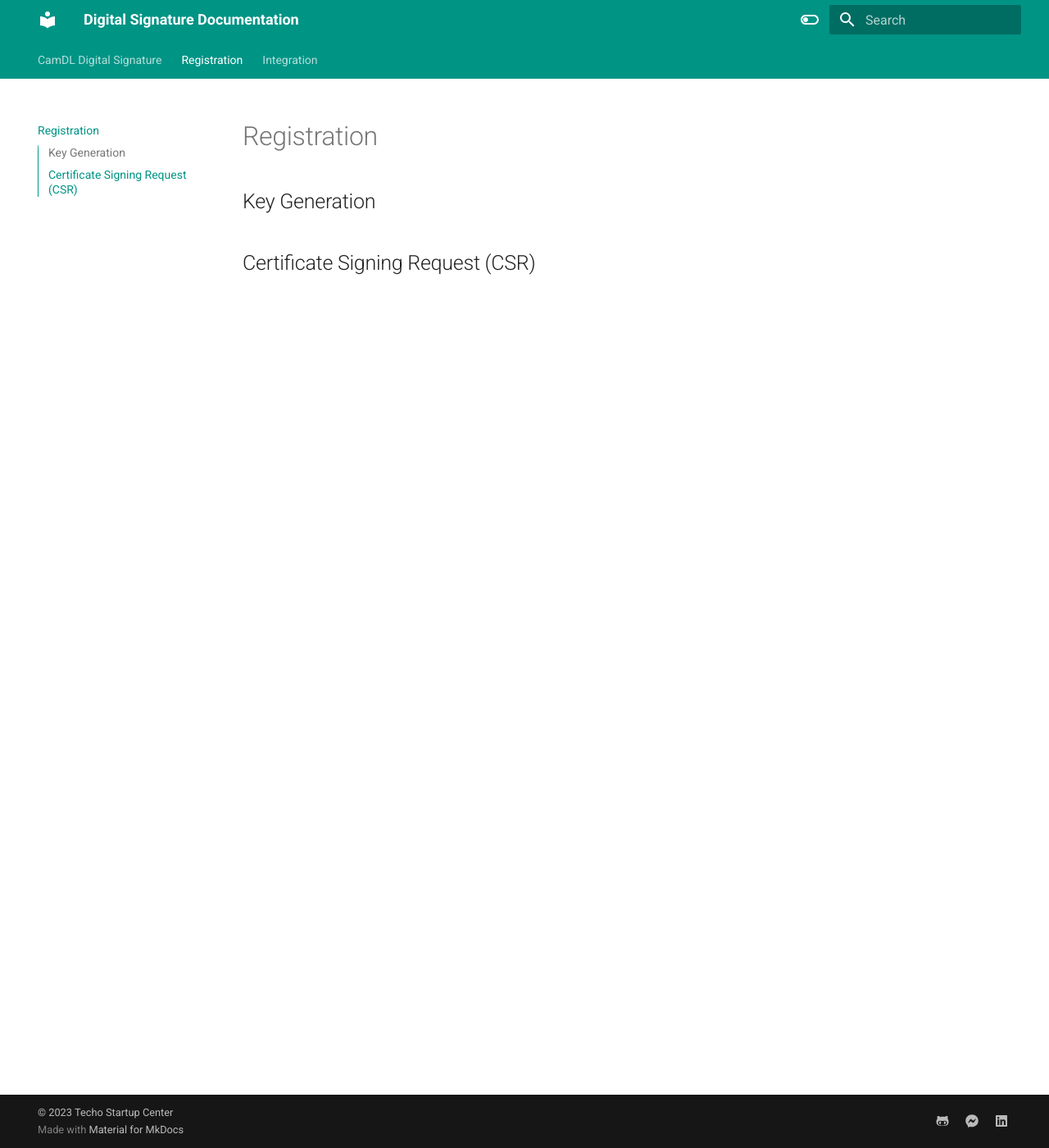
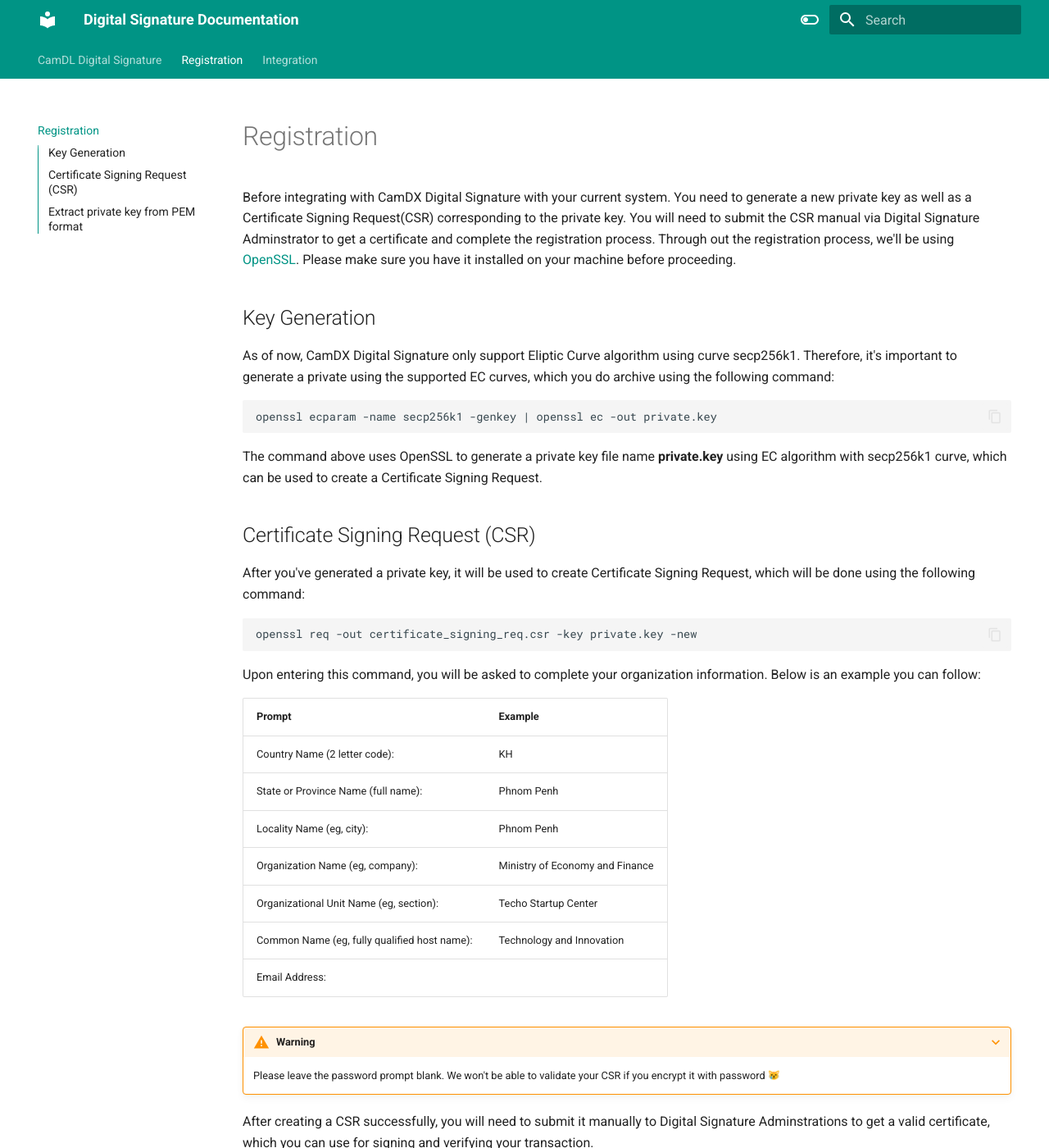
Before and after one commit to Techo-Startup-Center/CamDX-Digital-Signature-Integration, an MkDocs documentation site: the page built from documentation/docs/registration.md, in a window 1280 px wide and 1400 px high. Shown: the whole window at 82% size. Built offline with MkDocs 1.6.1 and Material for MkDocs 9.7.7, drawn with Linux system fonts in a browser that asks for light colours; emoji names are drawn with the system emoji font; some of the changed text lies outside the part shown.

Commit message:
added content for registration

````diff
--- a/documentation/docs/registration.md
+++ b/documentation/docs/registration.md
@@ -1,5 +1,47 @@
 # Registration
+
+Before integrating with CamDX Digital Signature with your current system. You need to generate a new private key as well as a Certificate Signing Request(CSR) corresponding to the private key. You will need to submit the CSR manual via Digital Signature Adminstrator to get a certificate and complete the registration process. Through out the registration process, we'll be using [OpenSSL](https://www.openssl.org/). Please make sure you have it installed on your machine before proceeding.
 
 ## Key Generation
 
+As of now, CamDX Digital Signature only support Eliptic Curve algorithm using curve secp256k1. Therefore, it's important to generate a private using the supported EC curves, which you do archive using the following command:
+
+```
+openssl ecparam -name secp256k1 -genkey | openssl ec -out private.key
+```
+
+The command above uses OpenSSL to generate a private key file name **private.key** using EC algorithm with secp256k1 curve, which can be used to create a Certificate Signing Request.
+
 ## Certificate Signing Request (CSR)
+
+After you've generated a private key, it will be used to create Certificate Signing Request, which will be done using the following command:
+
+```
+openssl req -out certificate_signing_req.csr -key private.key -new
+```
+
+Upon entering this command, you will be asked to complete your organization information. Below is an example you can follow:
+
+| Prompt                                       | Example                         |
+| -------------------------------------------- | ------------------------------- |
+| Country Name (2 letter code):                | KH                              |
+| State or Province Name (full name):          | Phnom Penh                      |
+| Locality Name (eg, city):                    | Phnom Penh                      |
+| Organization Name (eg, company):             | Ministry of Economy and Finance |
+| Organizational Unit Name (eg, section):      | Techo Startup Center            |
+| Common Name (eg, fully qualified host name): | Technology and Innovation       |
+| Email Address:                               |                                 |
+
+???+ warning
+
+    Please leave the password prompt blank. We won't be able to validate your CSR if you encrypt it with password :crying_cat_face:
+
+After creating a CSR successfully, you will need to submit it manually to Digital Signature Adminstrations to get a valid certificate, which you can use for signing and verifying your transaction.
+
+## Extract private key from PEM format
+
+There is one more step final being fully ready to use our Digital Signature System. We need to extract private key from the **key** we've generated above. Here's the following command to archive that:
+
+```
+openssl pkey -in private.key -text | sed -n '/priv:/,/pub:/p' | sed -e '1d;$d' | tr -d ':'| tr -d ' ' | tr -d '\n' && echo
+```
````
